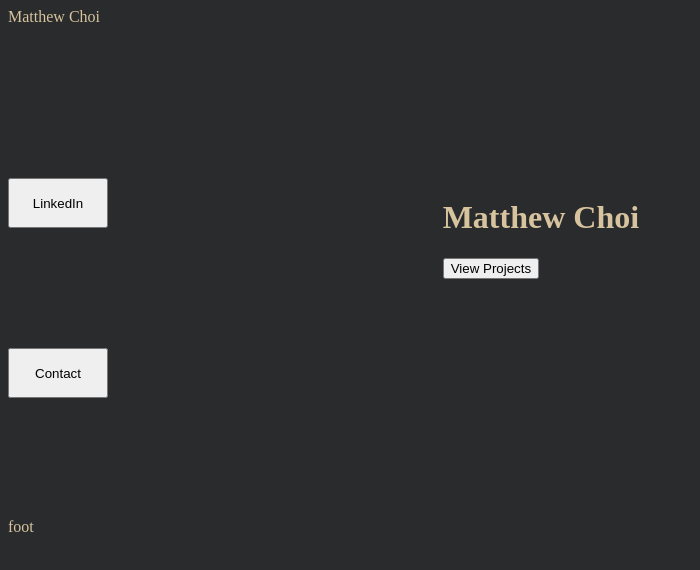
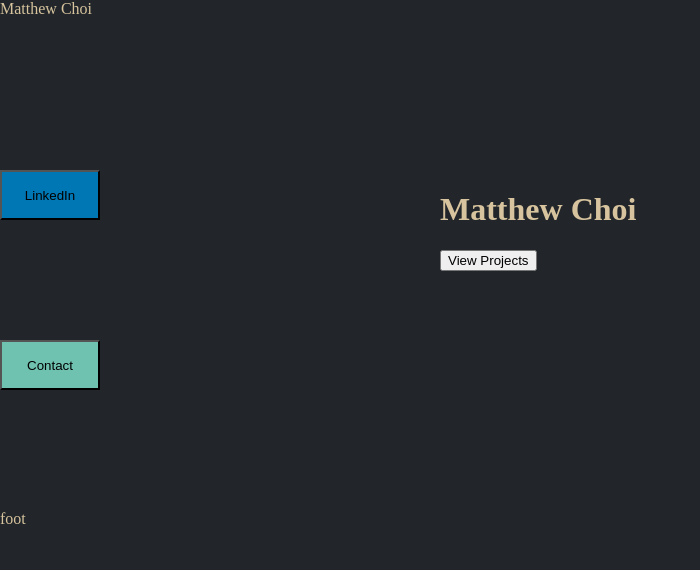
Before and after one commit to choim3/portfolio, a React (Create React App) app: page / in a window 1280 px wide. Shown: the top 570 px of the page, without its empty margins (0-700 px from the left). Built offline with nearby package versions, Linux system fonts and the light colour scheme.

Commit message:
sidebar colors

```diff
--- a/src/App.js
+++ b/src/App.js
@@ -1,6 +1,8 @@
 import Home from "./components/home";
 import Projects from "./components/projects";
 import Blogs from "./components/blogs";
+import Hooks from "./components/hooks";
+
 import { BrowserRouter as Router, Switch, Route } from "react-router-dom";
 
 function App() {
@@ -11,6 +13,7 @@ function App() {
           <Route path="/" exact component={Home} />
           <Route path="/projects" component={Projects} />
           <Route path="/blogs" component={Blogs} />
+          <Route path="/hooks" component={Hooks} />
         </Switch>
       </div>
     </Router>
--- /dev/null
+++ b/src/components/hooks.jsx
@@ -0,0 +1,15 @@
+import { useState, useEffect } from "react";
+export default function Hooks() {
+  const [hook, setHook] = useState(5);
+
+  useEffect(() => {
+    console.log("hello");
+  }, []);
+
+  return (
+    <div>
+      {hook}
+      <button onClick={() => setHook(hook + 1)}> + </button>
+    </div>
+  );
+}
--- a/src/css/home.css
+++ b/src/css/home.css
@@ -1,5 +1,6 @@
 body {
-  background-color: #2a2b2dff;
+  background-color: #22262a;
+  margin: 0;
 }
 
 .parent-grid {
@@ -32,6 +33,7 @@ body {
   grid-row: 1;
   width: 100px;
   height: 50px;
+  background-color: #0077b5;
 }
 
 .btn-2 {
@@ -39,24 +41,28 @@ body {
   grid-row: 2;
   width: 100px;
   height: 50px;
+  background-color: #333;
 }
 .btn-3 {
   grid-column: 1/1;
   grid-row: 3;
   height: 50px;
   width: 100px;
+  background-color: #fcf6f5ff;
 }
 .btn-4 {
   grid-column: 1/1;
   grid-row: 4;
   height: 50px;
   width: 100px;
+  background-color: #603f83ff;
 }
 .btn-5 {
   grid-column: 1/1;
   grid-row: 5;
   height: 50px;
   width: 100px;
+  background-color: #6fc2b0;
 }
 
 .name-container {
```
